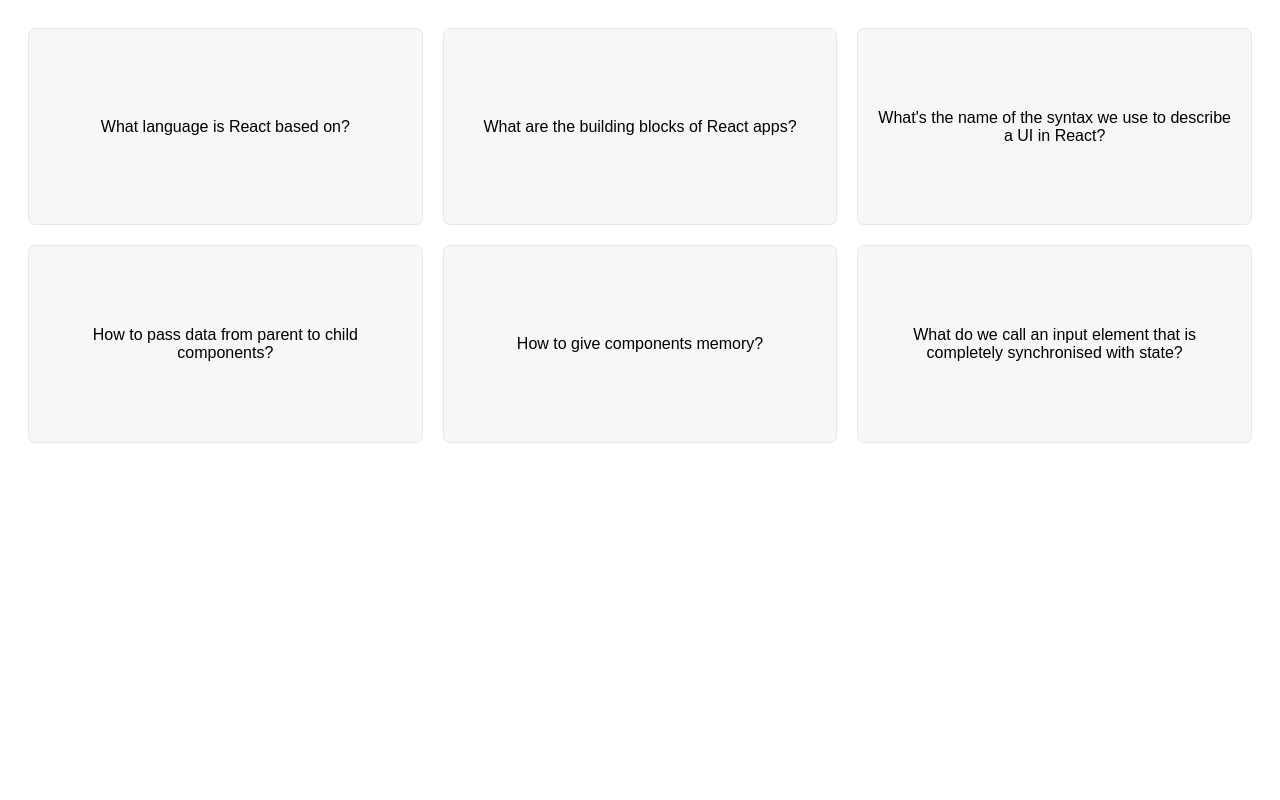
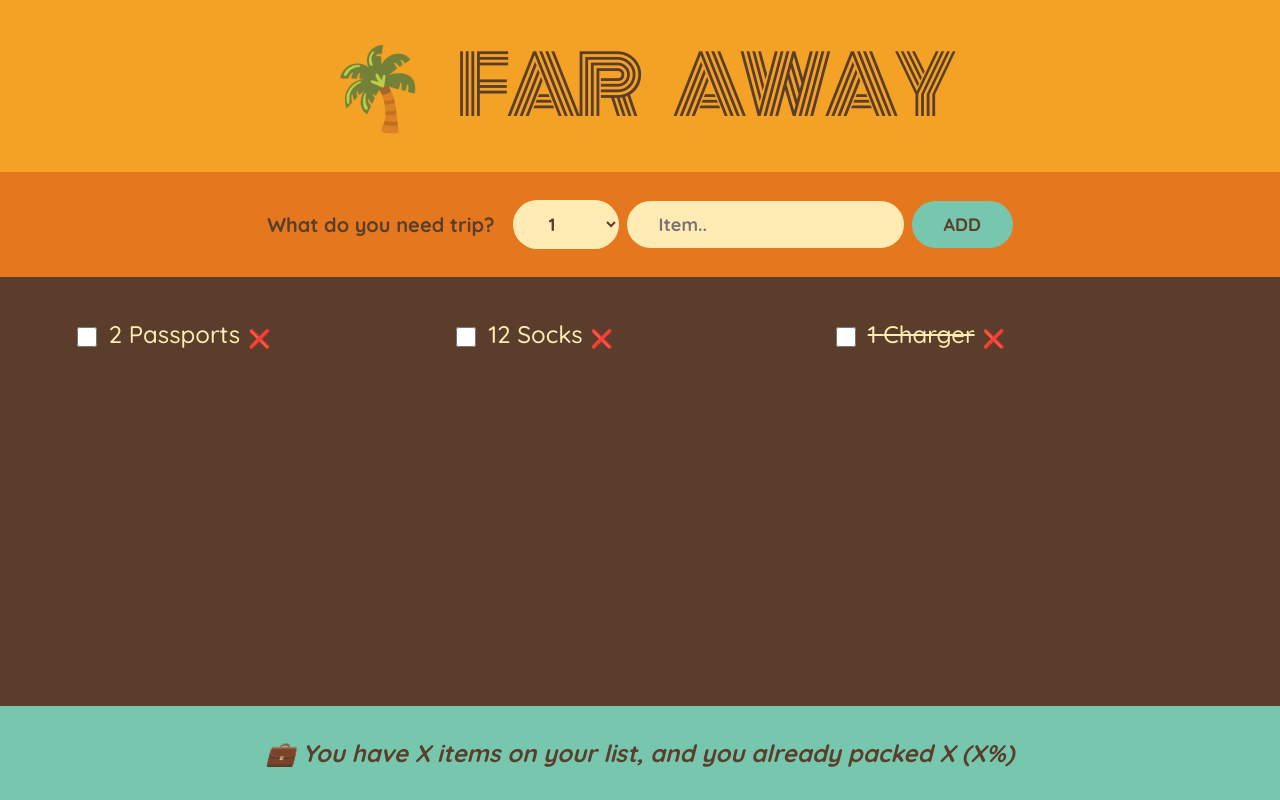
Before and after one commit to MahlebMohamed/React-Projects, a React (Create React App) app: page / in a window 1280 px wide. Built offline with nearby package versions, Linux system fonts and the light colour scheme.

Commit message:
far-away

```diff
--- a/src/App.jsx
+++ b/src/App.jsx
@@ -1,41 +1,31 @@
-// import Logo from './Logo';
-// import Form from './Form';
-// import PackingList from './PackingList';
-// import Stats from './Stats';
-
-import FlashCards from "./Projects/FlachCards";
-
-
-// const initialItems = [
-//     { id: 1, description: "Passports", quantity: 2, packed: false },
-//     { id: 2, description: "Socks", quantity: 12, packed: false },
-//     { id: 3, description: "Charger", quantity: 1, packed: true },
-// ];
-
-
-// export default function App() {
-//     const [initialItems, setInitialItems] = useState([
-//         { id: 1, description: "Passports", quantity: 2, packed: false },
-//         { id: 2, description: "Socks", quantity: 12, packed: false },
-//         { id: 3, description: "Charger", quantity: 1, packed: true },
-//     ])
-
-//     return (
-//         <div className="app">
-//             <Logo />
-//             <Form setInitialItems={setInitialItems} initialItems={initialItems} />
-//             <PackingList initialItems={initialItems} />
-//             <Stats />
-//         </div>
-//     )
-// }
-
+import Logo from './Logo';
+import Form from './Form';
+import PackingList from './PackingList';
+import Stats from './Stats';
+import { useState } from 'react';
 
 
 export default function App() {
+    const [items, setItems] = useState([
+        { id: 1, description: "Passports", quantity: 2, packed: false },
+        { id: 2, description: "Socks", quantity: 12, packed: false },
+        { id: 3, description: "Charger", quantity: 1, packed: true }
+    ]);
+
+    function handleAddItem(item) {
+        setItems((items) => [...items, item]);
+    }
+
+    function handleDeleteItem(idItem) {
+        setItems((items) => items.filter(item => item.id !== idItem))
+    }
+
     return (
-        <div className="App">
-            <FlashCards />
+        <div className="app">
+            <Logo />
+            <Form onAddItems={handleAddItem} />
+            <PackingList items={items} onDeleteItem={handleDeleteItem} />
+            <Stats />
         </div>
-    );
+    )
 }
--- a/src/Form.jsx
+++ b/src/Form.jsx
@@ -1,7 +1,7 @@
 import { useState } from "react";
 
 
-export default function Form({ initialItems, setInitialItems }) {
+export default function Form({ onAddItems }) {
     const [description, setDescription] = useState('');
     const [quantity, setQuantity] = useState(1);
 
@@ -11,9 +11,9 @@
         if (!description)
             return;
 
-        const initialItemsCopie = [...initialItems]
-        initialItemsCopie.push({ id: Date.now(), description, quantity, packed: false })
-        setInitialItems(initialItemsCopie);
+        const newItem = { id: Date.now(), description, quantity, packed: false }
+        console.log(newItem);
+        onAddItems(newItem);
 
         setDescription('');
         setQuantity(1);
--- a/src/PackingList.jsx
+++ b/src/PackingList.jsx
@@ -1,24 +1,26 @@
 
 
-export default function PackingList({ initialItems }) {
-    return <div className="list">
-        <ul>
-            {
-                initialItems.map((item) => <Item key={item.id} item={item} />)
-            }
-        </ul>
-    </div>
+export default function PackingList({ items, onDeleteItem }) {
+    return (
+        <div className="list">
+            <ul>
+                {items.map((item) => (
+                    <Item key={item.id} item={item} onDeleteItem={onDeleteItem} />
+                ))}
+            </ul>
+        </div>
+    );
 }
 
-
-function Item({ item }) {
+function Item({ item, onDeleteItem }) {
     return (
         <li>
+            <input type="checkbox" />
             <span style={item.packed ? { textDecoration: 'line-through' } : {}}>
                 {item.quantity + ' '}
                 {item.description}
+                <button onClick={() => onDeleteItem(item.id)}>❌</button>
             </span>
-            <button>❌</button>
         </li>
-    )
+    );
 }
--- a/src/Projects/FlachCards.jsx
+++ b/src/Projects/FlachCards.jsx
@@ -39,11 +39,7 @@
     // const [questionId, setQuestionId] = useState(0);
 
     function handleClick(index) {
-        if (index === indexQuestionClick) {
-            setIndexQuestionClick(-1);
-        } else {
-            setIndexQuestionClick(index);
-        }
+        setIndexQuestionClick(index === indexQuestionClick ? -1 : index);
 
         // if (questionId === questions[index].id) {
         //     setIndexQuestionClick(-1);
@@ -56,14 +52,14 @@
 
     return <div className="flashcards">
         {
-            questions.map((item, index) => {
+            questions.map((item) => {
                 return (
                     <div
                         key={item.id}
-                        onClick={() => handleClick(index)}
-                        style={index === indexQuestionClick ? { backgroundColor: 'red', color: 'white' } : {}}
+                        onClick={() => handleClick(item.id)}
+                        style={item.id === indexQuestionClick ? { backgroundColor: 'red', color: 'white' } : {}}
                     >
-                        {index === indexQuestionClick ? item.answer : item.question}
+                        {item.id === indexQuestionClick ? item.answer : item.question}
                     </div>
                 )
             })
--- a/src/index.css
+++ b/src/index.css
@@ -1,4 +1,4 @@
-/* @import url("https://fonts.googleapis.com/css2?family=Monoton&family=Quicksand:wght@500;700&display=swap");
+@import url("https://fonts.googleapis.com/css2?family=Monoton&family=Quicksand:wght@500;700&display=swap");
 
 * {
   margin: 0;
@@ -129,39 +129,4 @@
   text-align: center;
   font-weight: 700;
   padding: 3.2rem 0;
-} */
-
-* {
-  box-sizing: border-box;
 }
-
-body {
-  font-family: sans-serif;
-  padding: 20px;
-}
-
-.flashcards {
-  display: grid;
-  grid-template-columns: 1fr 1fr 1fr;
-  gap: 20px;
-}
-
-.flashcards div {
-  border: 1px solid #e7e7e7;
-  background-color: #f7f7f7;
-  border-radius: 7px;
-  aspect-ratio: 2 / 1;
-  display: flex;
-  align-items: center;
-  justify-content: center;
-  text-align: center;
-  padding: 20px;
-  cursor: pointer;
-}
-
-div.selected {
-  border: 1px solid #e03131;
-  background-color: #e03131;
-  color: #fff;
-  font-weight: bold;
-}
```
